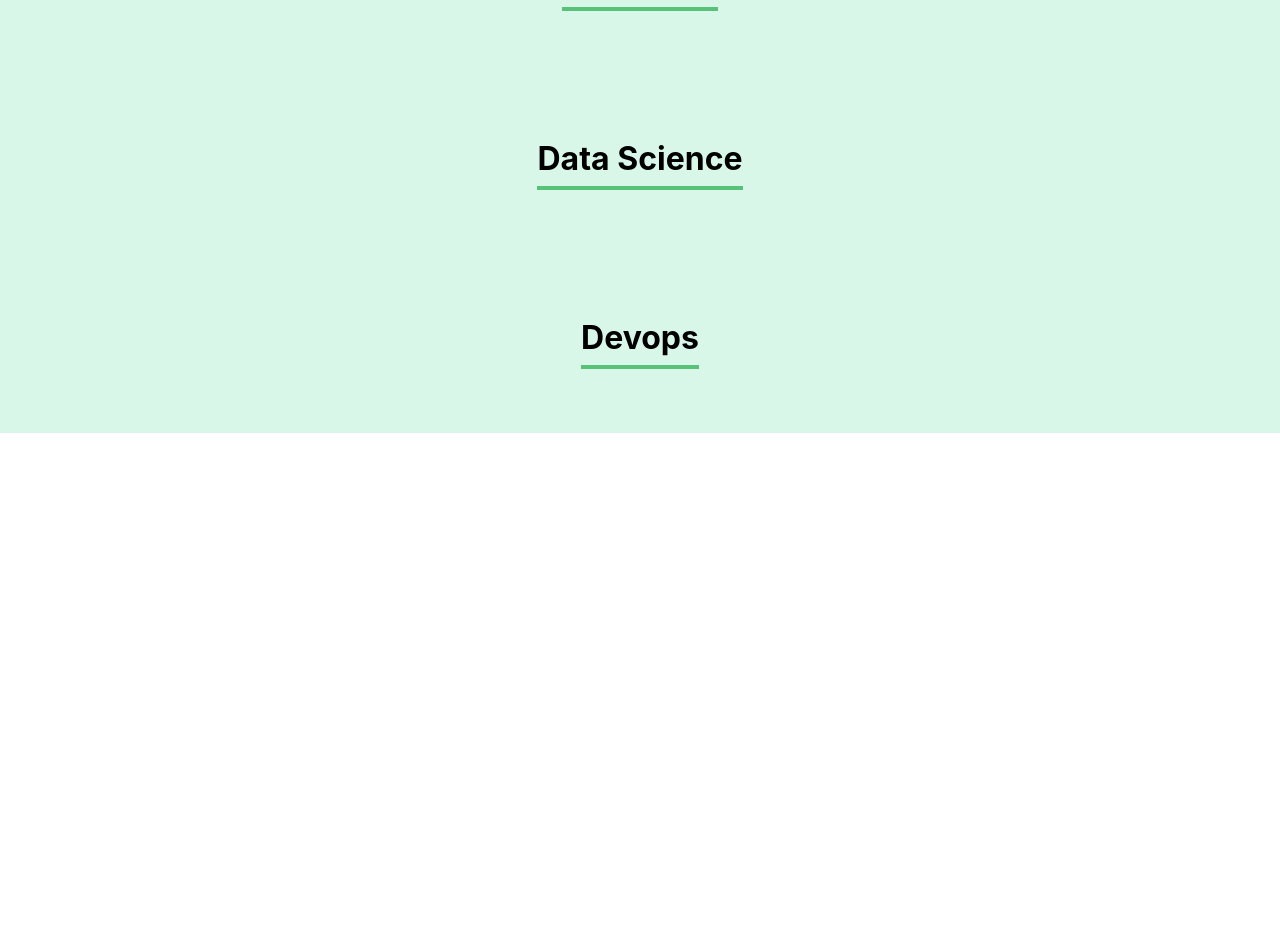
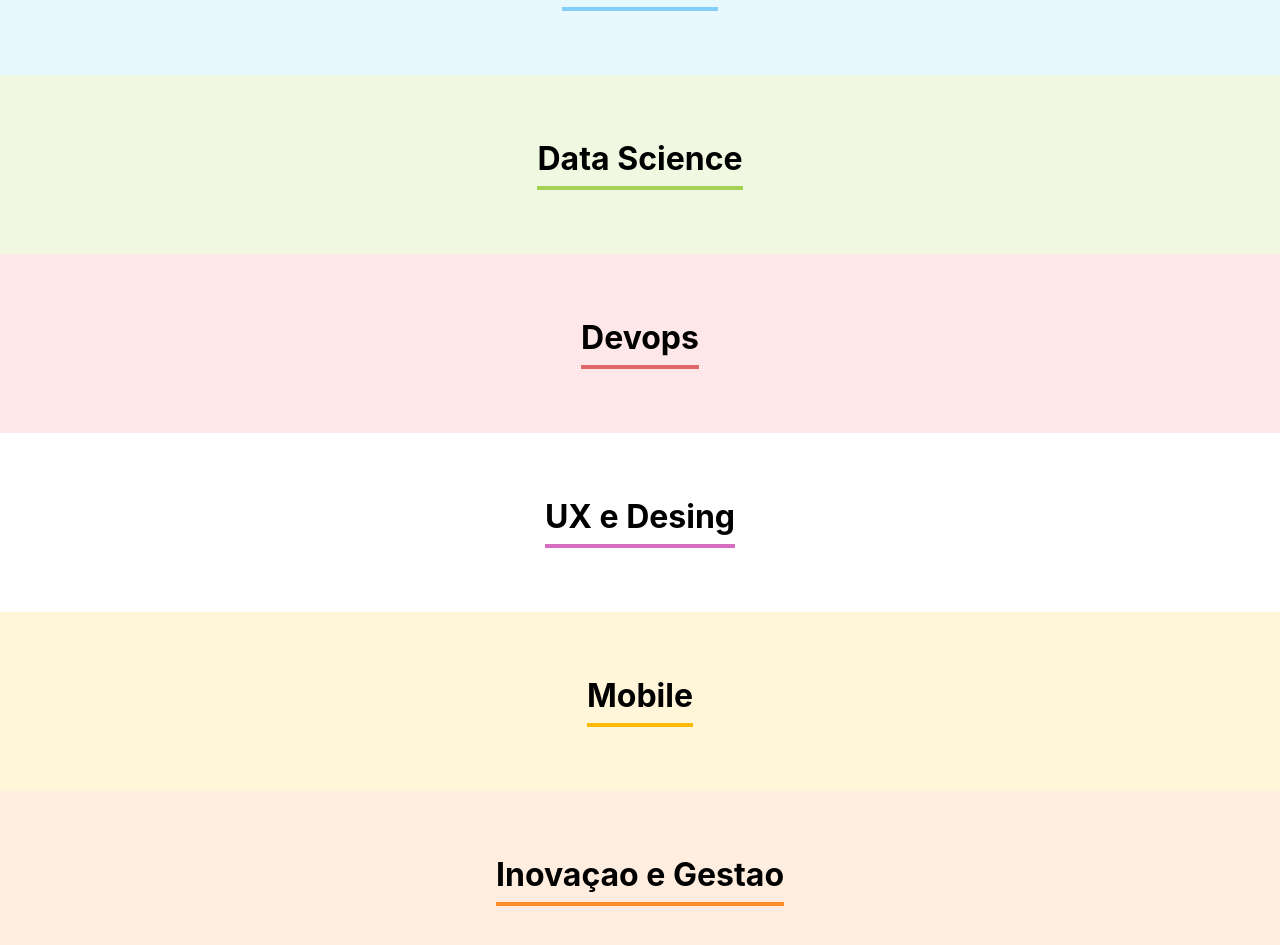
Before and after one commit to tiagochacon80/organo-react, a React (Create React App) app: page / in a window 1280 px wide. Shown: the part 1760-2705 px from the top of the page. Before the commit the page ends 2193 px from the top, so only its background shows below. Built offline with nearby package versions, Linux system fonts and the light colour scheme.

Commit message:
Adding the team list

```diff
--- a/src/App.js
+++ b/src/App.js
@@ -4,6 +4,45 @@
 import Time from './componentes/Time/index.js';
 
 function App() {
+
+  const times = [
+    {
+      nome: 'Programaçao',
+      corPrimaria: '#57C278',
+      corSecundaria: '#D9F7E9'
+    },
+    {
+      nome: 'Front-End',
+      corPrimaria: '#82CFFA',
+      corSecundaria: '#E8F8FF'
+    },
+    {
+      nome: 'Data Science',
+      corPrimaria: '#A6D157',
+      corSecundaria: '#F0F8E2'
+    },
+    {
+      nome: 'Devops',
+      corPrimaria: '#E06869',
+      corSecundaria: '#FDE7E8'
+    },
+    {
+      nome: 'UX e Desing',
+      corPrimaria: '#D86EBF',
+      corSecundaria: '#FAE95F5'
+    },
+    {
+      nome: 'Mobile',
+      corPrimaria: '#FEBA05',
+      corSecundaria: '#FFF5D9'
+    },
+    {
+      nome: 'Inovaçao e Gestao',
+      corPrimaria: '#FF8A29',
+      corSecundaria: '#FFEEDF'
+    },
+
+  ]
 
   const [colaboradores, setColaboradores] = useState([])
 
@@ -16,10 +55,9 @@
     <div className="App">
       <Banner />
       <Formulario aoColaboradorCadastrado={colaborador => aoNovoColaboradorAdicionado(colaborador)}/>
-      <Time nome="Programaçao"/>
-      <Time nome="Front-End" />
-      <Time nome="Data Science" />
-      <Time nome="Devops" />
+
+      {times.map(time => <Time key={time.nome} nome={time.nome} corPrimaria={time.corPrimaria} corSecundaria={time.corSecundaria} />)}
+
     </div>
   );
 }
--- a/src/componentes/Time/Time.css
+++ b/src/componentes/Time/Time.css
@@ -1,12 +1,11 @@
 .time {
     text-align: center;
     padding: 32px;
-    background-color: #d9f7e9;
 }
 
 .time h3 {
     font-size: 32px;
-    border-bottom: 4px solid #57C278;
+    border-bottom: 4px solid;
     display: inline-block;
     padding-bottom: 8px;
 }
--- a/src/componentes/Time/index.js
+++ b/src/componentes/Time/index.js
@@ -1,9 +1,11 @@
 import './Time.css'
 
 const Time = (props) => {
+    const css = { backgroundColor: props.corSecundaria }
+
     return (
-        <section className='time'>
-            <h3>{props.nome}</h3>
+        <section className='time' style={css}>
+            <h3 style={{ borderColor: props.corPrimaria }} >{props.nome}</h3>
         </section>
     )
 }
```
